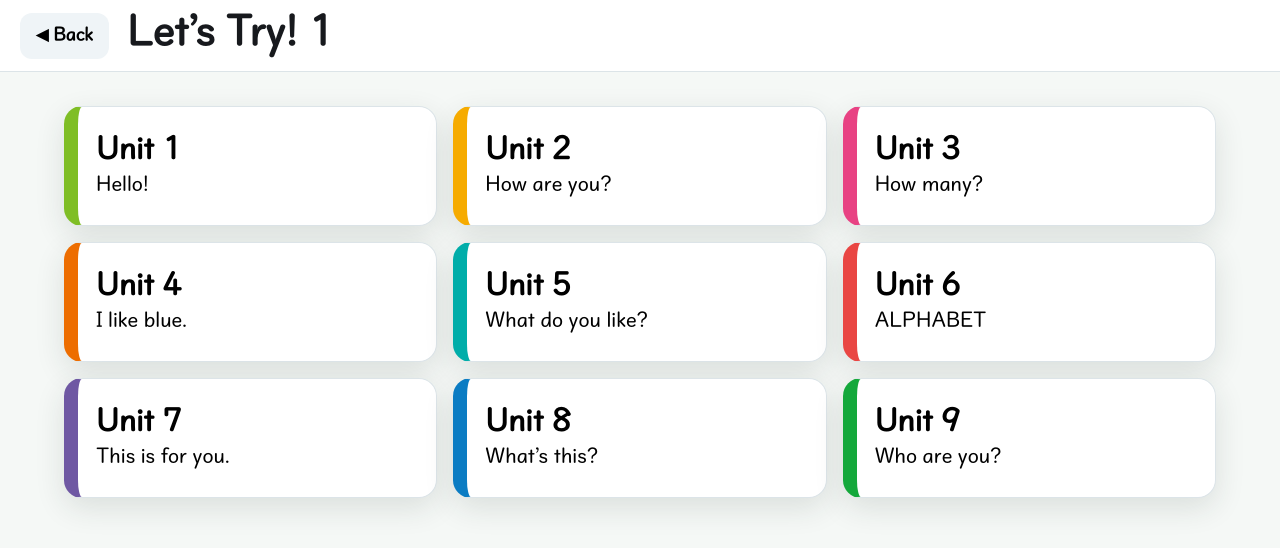
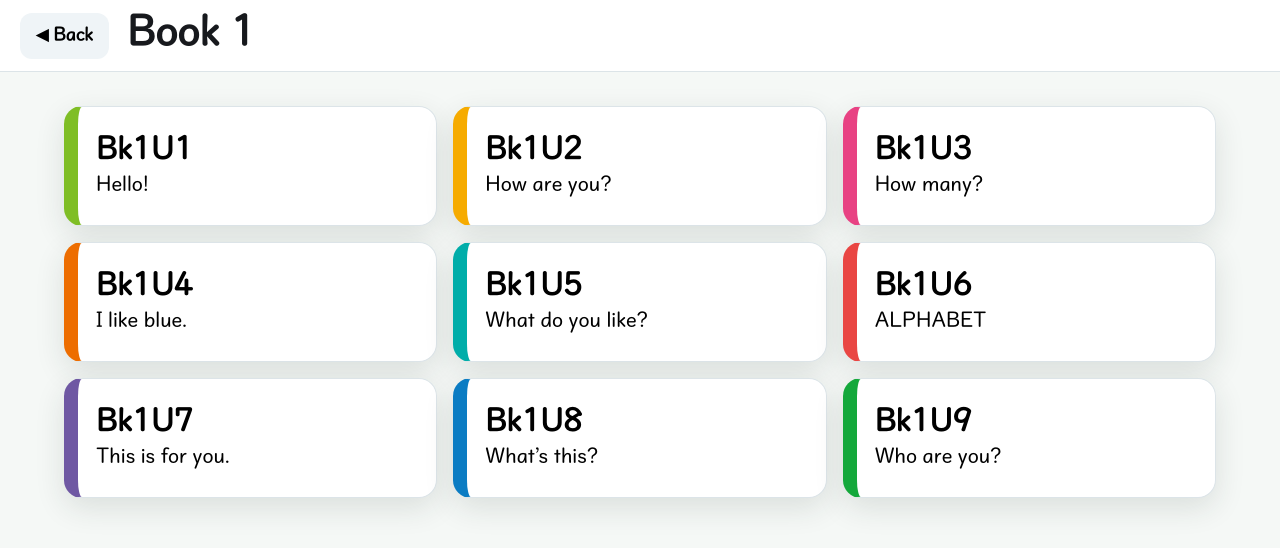
Before and after one commit to CrawlinUK/Also-Lets-Try, a plain HTML site: page lets_try_1.html in a window 1280 px wide. Drawn offline with Linux system fonts and the light colour scheme.

Commit message:
Rebrand public ALT-e pages and book/unit labels

```diff
--- a/lets_try_1.html
+++ b/lets_try_1.html
@@ -3,22 +3,22 @@
 <head>
 <meta charset="UTF-8">
 <meta name="viewport" content="width=device-width, initial-scale=1.0">
-<title>Let’s Try! 1</title>
+<title>Book 1</title>
 <link rel="stylesheet" href="css/lets-try-menu.css">
 </head>
 <body class="book-menu lt1-menu">
-<header><button class="back" id="back">◀ Back</button><h1>Let’s Try! 1</h1></header>
+<header><button class="back" id="back">◀ Back</button><h1>Book 1</h1></header>
 <main>
 <section class="grid">
-  <button class="unit u1" id="unit1"><strong>Unit 1</strong><span>Hello!</span></button>
-  <button class="unit u2" id="unit2"><strong>Unit 2</strong><span>How are you?</span></button>
-  <button class="unit u3" id="unit3"><strong>Unit 3</strong><span>How many?</span></button>
-  <button class="unit u4" id="unit4"><strong>Unit 4</strong><span>I like blue.</span></button>
-  <button class="unit u5" id="unit5"><strong>Unit 5</strong><span>What do you like?</span></button>
-  <button class="unit u6" id="unit6"><strong>Unit 6</strong><span>ALPHABET</span></button>
-  <button class="unit u7" id="unit7"><strong>Unit 7</strong><span>This is for you.</span></button>
-  <button class="unit u8" id="unit8"><strong>Unit 8</strong><span>What’s this?</span></button>
-  <button class="unit u9" id="unit9"><strong>Unit 9</strong><span>Who are you?</span></button>
+  <button class="unit u1" id="unit1"><strong>Bk1U1</strong><span>Hello!</span></button>
+  <button class="unit u2" id="unit2"><strong>Bk1U2</strong><span>How are you?</span></button>
+  <button class="unit u3" id="unit3"><strong>Bk1U3</strong><span>How many?</span></button>
+  <button class="unit u4" id="unit4"><strong>Bk1U4</strong><span>I like blue.</span></button>
+  <button class="unit u5" id="unit5"><strong>Bk1U5</strong><span>What do you like?</span></button>
+  <button class="unit u6" id="unit6"><strong>Bk1U6</strong><span>ALPHABET</span></button>
+  <button class="unit u7" id="unit7"><strong>Bk1U7</strong><span>This is for you.</span></button>
+  <button class="unit u8" id="unit8"><strong>Bk1U8</strong><span>What’s this?</span></button>
+  <button class="unit u9" id="unit9"><strong>Bk1U9</strong><span>Who are you?</span></button>
 </section>
 </main>
 <script>
```
